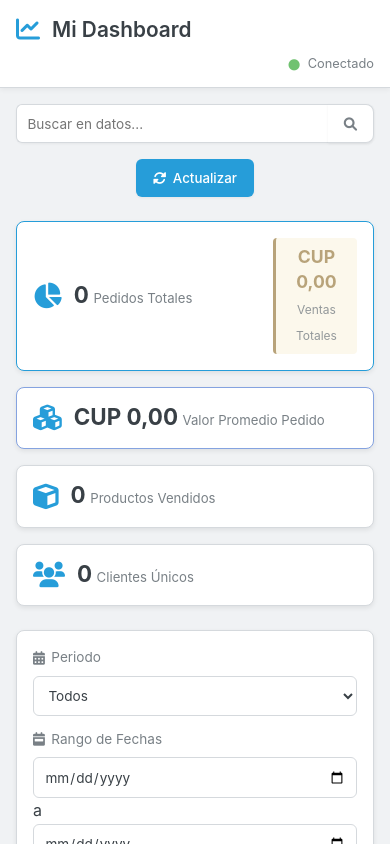
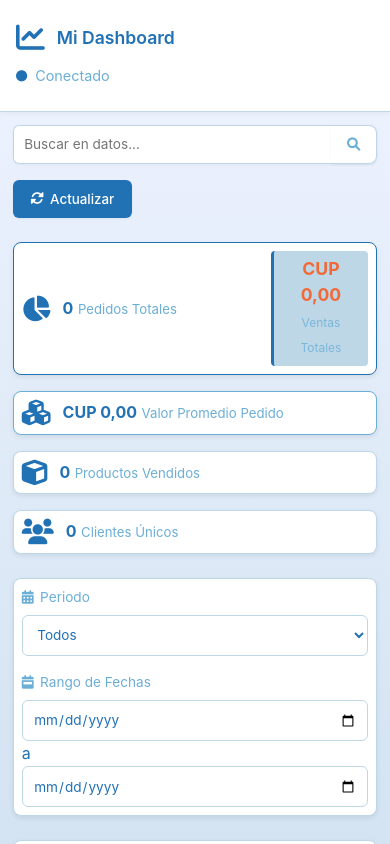
Before and after one commit to HCoreBeat/Analytics-Buquenque, a plain HTML site: page index.html in a window 390 px wide. Shown: the top 844 px of the page. Drawn offline with nearby package versions, Linux system fonts and the light colour scheme.

Commit message:
Update styles.css

```diff
--- a/styles.css
+++ b/styles.css
@@ -1,19 +1,18 @@
 :root {
-    --primary: hsl(210, 15%, 95%); /* Very light grey-blue for background */
-    --secondary: #FFFFFF; /* Pure white for cards/panels */
-    --accent: hsl(200, 70%, 50%); /* A calm, pleasing blue */
-    --accent-light: hsl(200, 70%, 75%); /* Lighter shade of accent */
-    --text: hsl(210, 10%, 25%); /* Dark, soft grey for main text */
-    --text-secondary: hsl(210, 5%, 50%); /* Lighter grey for secondary text/labels */
-    --border: hsl(210, 10%, 85%); /* Very light, subtle grey-blue for borders */
-    --success: hsl(120, 40%, 60%); /* Soft, yet clear green */
-    --error: hsl(0, 70%, 65%); /* Muted, but distinct red */
-    --info: hsl(220, 60%, 70%); /* Gentle, calming blue */
-    --warning: hsl(40, 80%, 70%); /* Soft, warm yellow */
-    --cup-color: hsl(40, 30%, 60%); /* Gentle, earthy brown/gold for CUP currency */
-
+    --primary: #EFF3FF;
+    --secondary: #FFFFFF;
+    --accent: #2171B5;
+    --accent-light: #6BAED6;
+    --text: #2171B5;
+    --text-secondary: #6BAED6;
+    --border: #BDD7E7;
+    --success: #2171B5;
+    --error: #2171B5;
+    --info: #6BAED6;
+    --warning: #BDD7E7;
+    --cup-color: #2171B5;
     --transition: all 0.3s cubic-bezier(0.4, 0, 0.2, 1);
-    --border-radius: 8px; /* Consistent border-radius */
+    --border-radius: 8px;
 }
 
 * {
@@ -24,7 +23,7 @@
 }
 
 body {
-    background: var(--primary);
+    background: linear-gradient(180deg, #EFF3FF 0%, #BDD7E7 40%, #6BAED6 80%, #2171B5 100%);
     color: var(--text);
     line-height: 1.6;
     -webkit-font-smoothing: antialiased;
@@ -37,17 +36,21 @@ body {
 .app-header {
     background: var(--secondary);
     border-bottom: 1px solid var(--border);
-    padding: 1rem 2rem;
-    box-shadow: 0 2px 5px rgba(0,0,0,0.05);
+    padding: 1.2rem 2.5rem;
+    box-shadow: 0 2px 5px rgba(0,0,0,0.04);
     z-index: 100;
+    position: sticky;
+    top: 0;
 }
 
 .header-content {
     display: flex;
     justify-content: space-between;
     align-items: center;
-    max-width: 1400px; /* Max width for content alignment */
+    max-width: 1200px;
     margin: 0 auto;
+    width: 100%;
+    gap: 2rem;
 }
 
 .app-logo {
@@ -213,16 +216,16 @@ body {
 }
 
 .stat-card.primary {
-    border-color: var(--accent);
+    border-color: #2171B5;
 }
 
 .stat-card.accent {
-    border-color: var(--info);
+    border-color: #6BAED6;
 }
 
 .stat-card i {
     font-size: 1.6rem;
-    color: var(--accent);
+    color: #2171B5;
 }
 
 .stat-content {
@@ -230,7 +233,7 @@ body {
 }
 
 .stat-value {
-    font-size: 1.4rem;
+    font-size: 1rem;
     font-weight: 700;
     color: var(--text);
     line-height: 1.2;
@@ -247,12 +250,12 @@ body {
     padding: 0.4rem;
     border-radius: 4px;
     text-align: center;
-    background: rgba(226, 182, 74, 0.1); /* CUP color with opacity */
-    border-left: 3px solid var(--cup-color);
-    color: var(--text);
+    background: #BDD7E7;
+    border-left: 3px solid #2171B5;
+    color: #2171B5;
 }
 .currency-panel .stat-value {
-    color: var(--cup-color);
+    color: #F26938;
     font-size: 1.1rem;
     font-weight: bold;
 }
@@ -342,8 +345,13 @@ body {
 }
 
 .summary-item.highlight {
-    background: rgba(74, 144, 226, 0.1);
-    border-color: rgba(74, 144, 226, 0.2);
+    background: #BDD7E7;
+    border-color: #2171B5;
+}
+
+.summary-item.yearly {
+    background: #EFF3FF;
+    border-color: #6BAED6;
 }
 
 .summary-item h4 {
@@ -388,13 +396,22 @@ body {
 
 .btn-primary {
     background: var(--accent);
-    color: var(--secondary);
+    color: #fff;
 }
 
 .btn-primary:hover {
-    opacity: 0.9;
-    transform: translateY(-2px);
-    box-shadow: 0 2px 5px rgba(0,0,0,0.1);
+    background: #6BAED6;
+    color: #fff;
+}
+
+.btn-secondary, .download-receipt-btn {
+    background: var(--accent-light);
+    color: #2171B5;
+}
+
+.btn-secondary:hover, .download-receipt-btn:hover {
+    background: #2171B5;
+    color: #fff;
 }
 
 /* Transacciones */
@@ -435,7 +452,7 @@ body {
 }
 
 .order-main-info h4 {
-    color: var(--accent);
+    color: #2171B5;
     font-size: 1rem;
 }
 
@@ -524,14 +541,13 @@ body {
 }
 
 .tab-btn.active {
-    background: var(--accent);
-    color: var(--secondary);
-    box-shadow: 0 1px 3px rgba(0,0,0,0.1);
+    background: #2171B5;
+    color: #fff;
 }
 
 .tab-btn:hover:not(.active) {
-    background: rgba(74, 144, 226, 0.05); /* Lighter accent for hover */
-    color: var(--accent);
+    background: #6BAED6;
+    color: #2171B5;
 }
 
 .header-actions {
@@ -554,8 +570,8 @@ body {
 }
 
 .order-card .affiliate-info {
-    background: rgba(74, 144, 226, 0.08);
-    border-radius: 6px;
+    background: #EFF3FF;
+    border-color: #6BAED6;
     padding: 0.4rem;
     margin-top: 0.4rem;
     font-size: 0.75rem;
@@ -744,97 +760,56 @@ body {
     }
 }
 
+@media (max-width: 900px) {
+    .header-content {
+        flex-direction: column;
+        align-items: flex-start;
+        gap: 0.7rem;
+    }
+    .app-header {
+        padding: 1rem 1rem;
+    }
+}
+
 @media (max-width: 768px) {
-    .app-header, .app-footer {
-        padding: 0.8rem 1rem;
+    body {
+        background: linear-gradient(180deg, #EFF3FF 0%, #BDD7E7 60%, #2171B5 100%);
+    }
+    .content, .filters, .card, .stat-card, .order-card {
+        padding: 0.8rem !important;
     }
     .header-content, .footer-content {
-        flex-direction: column;
-        align-items: flex-start;
-        gap: 0.5rem;
+        padding: 0.5rem 0 !important;
     }
-    .header-content .header-status {
-        align-self: flex-end;
+    .summary-grid {
+        grid-template-columns: 1fr !important;
     }
+}
 
-    .content {
-        padding: 1rem;
+@media (min-width: 1200px) {
+    .dashboard-grid {
+        flex-direction: row;
+        display: flex;
+        gap: 2.5rem;
     }
-    .header-stats {
-        grid-template-columns: 1fr;
+    .insights-grid {
+        flex: 2;
+        display: grid;
+        grid-template-columns: 1fr 1fr;
+        gap: 2rem;
     }
-
-    .stat-card {
-        padding: 1rem;
-    }
-
-    .header-top {
-        flex-direction: column;
-        align-items: stretch;
-    }
-
-    .search-bar {
-        max-width: 100%;
-        width: 100%;
-    }
-
-    .header-actions {
-        width: 100%;
-        justify-content: center;
-    }
-
-    .filters {
-        flex-direction: column;
-        padding: 1rem;
-        gap: 0.8rem;
+    .transactions-card {
+        flex: 1.2;
+        min-width: 350px;
+        max-width: 500px;
     }
 }
 
 @media (max-width: 480px) {
+    .card, .stat-card, .order-card, .filters {
+        padding: 0.5rem !important;
+    }
     .app-logo h1 {
-        font-size: 1.3rem;
-    }
-    .app-logo i {
-        font-size: 1.5rem;
-    }
-    .header-status {
-        font-size: 0.8rem;
-    }
-
-    .order-header {
-        flex-direction: column;
-        align-items: flex-start;
-        gap: 0.5rem;
-    }
-
-    .meta-item {
-        font-size: 0.65rem;
-        padding: 0.15rem 0.5rem;
-    }
-
-    .order-main-info h4 {
-        font-size: 0.9rem;
-    }
-
-    .order-stats .stat-value {
         font-size: 1.1rem;
     }
-
-    .order-stats .stat-label {
-        font-size: 0.7rem;
-    }
-
-    .tab-btn {
-        padding: 0.3rem 0.6rem;
-        font-size: 0.75rem;
-    }
-
-    .card-title {
-        font-size: 1rem;
-    }
-
-    .footer-content {
-        justify-content: center;
-        text-align: center;
-    }
 }
```
